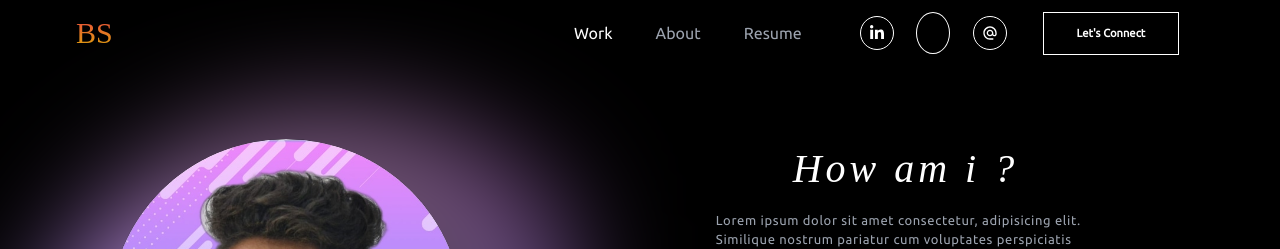
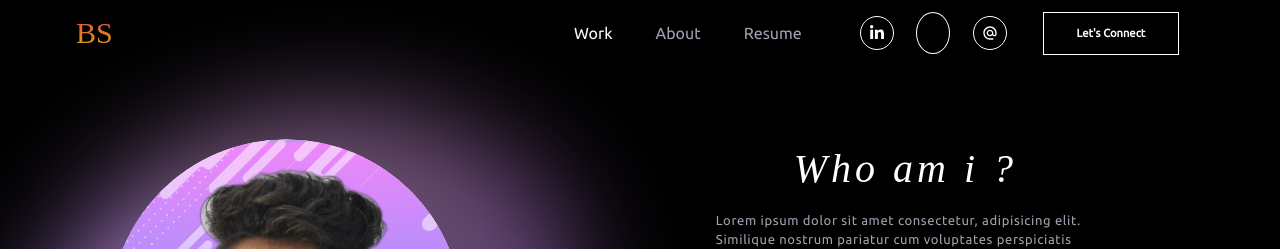
Before and after one commit to BALASANTHOSH01/Portfolio, a React (Vite) app: page /about in a window 1280 px wide. Shown: the top 249 px of the page. Built offline with nearby package versions, Linux system fonts and the light colour scheme; some icons are missing; a web font is replaced by a local one.

Commit message:
About Update

```diff
--- a/src/Pages/About/About.jsx
+++ b/src/Pages/About/About.jsx
@@ -19,7 +19,7 @@ const About = () => {
 
                 <div className="w-[50%] text-center mr-[2%] relative">
                     <h1 className=" font-salsa tracking-widest text-white italic text-[40px]">
-                        How am i ?
+                        Who am i ?
                     </h1>
 
                     <div className="w-[60%] text-left mx-auto my-2 mt-3 items-center ">
```
